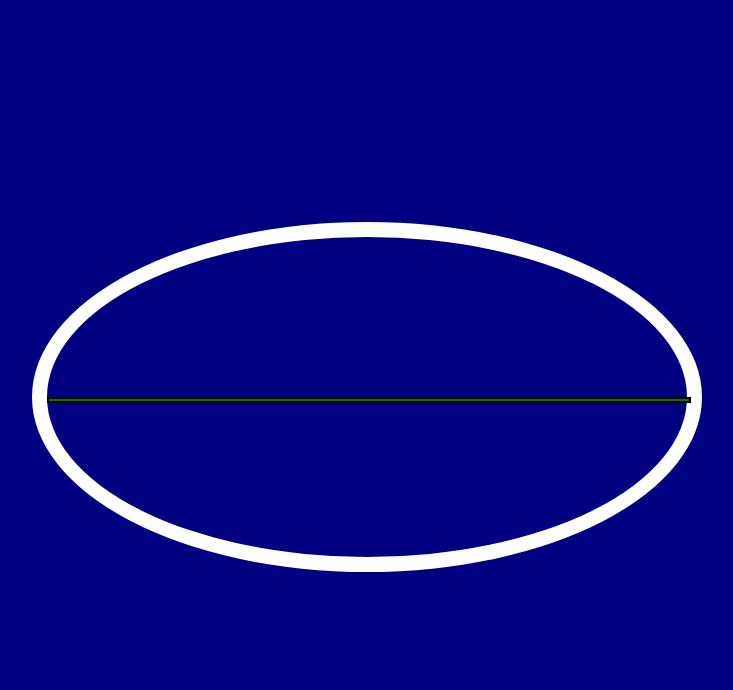
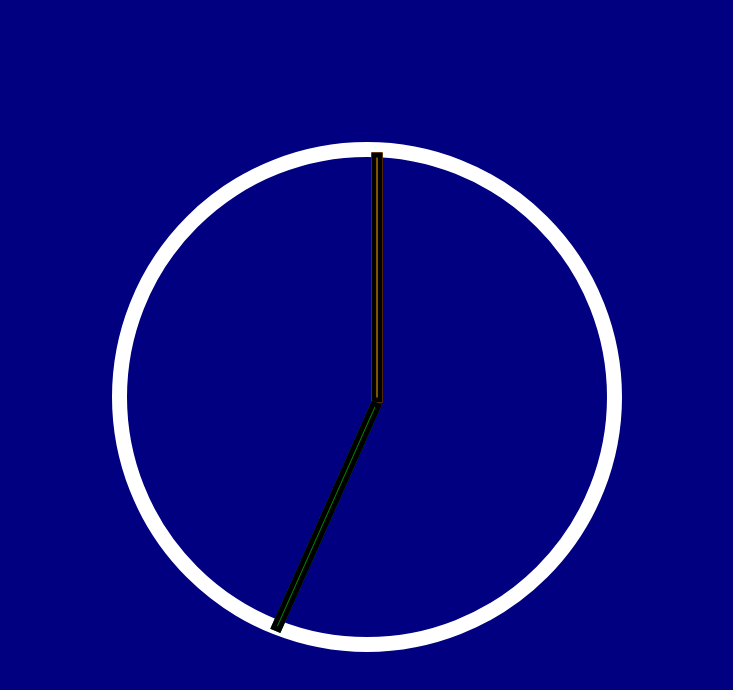
Before and after one commit to jcsmileyjr/react-clock, a React (Create React App) app: page / in a window 1280 px wide. Shown: the top 690 px of the page, without its empty margins (273-1006 px from the left). Built offline with nearby package versions, Linux system fonts and the light colour scheme.

Commit message:
Updated functionality for second hand movement around the clock face

```diff
--- a/src/App.css
+++ b/src/App.css
@@ -13,34 +13,42 @@
 #clock-face {
   border: 15px solid white;
   border-radius: 50%;
-  height: 40vh;
-  width: 50vw;
+  height: 30rem;
+  width: 30rem;
   transform:  translateY(-3px);
 }
 
 .hand {
   position: absolute;
-  width: 50vw;
-  height: 2px;
-
-  border: 2px solid black;
+  width: 50%;
+  height: 1px;
+  border: 5px solid black;
   top: 50%;
-  transform-origin: 100%;
-  transform: (rotate(90deg));
-  transition: 0.0 s;
-
 }
 
 #hour-hand {
   background-color: red;
+  transform-origin: 100%;
+  transform: rotate(90deg);
+  transition: all 0.05s;
+  transition-timing-function: cubic-bezier(0.1, 2.7, 0.58, 1);
 }
 
 #minute-hand {
   background-color: orange;
+  transform-origin: 100%;
+  transform: rotate(90deg);
+  transition: all 0.5s;
+  transition-timing-function: ease-in-out;
+  transition-timing-function: cubic-bezier(0.1, 2.7, 0.58, 1);
 }
 
 #second-hand {
   background-color: green;
+  transform-origin: 100%;
+  transform: rotate(90deg);
+  transition: all 0.05s;
+  transition-timing-function: cubic-bezier(0.1, 2.7, 0.58, 1);
 }
 
 
--- a/src/App.js
+++ b/src/App.js
@@ -1,12 +1,26 @@
 import './App.css';
+import React, {useState} from 'react';
 
 function App() {
+  const [secondHandRotation, setSecondhandRotation] = useState(90);
+
+  const setDate = () => {
+    const now = new Date();
+    const seconds = now.getSeconds();
+    /*Calculate the degrees to point the hand based on seconds & total degrees
+    in a circle and the original 90 degree angle (12 o'clock)*/
+    const updatedSecondHandDegrees = ((seconds/60) * 360) + 90;
+    setSecondhandRotation(updatedSecondHandDegrees);
+    console.log(seconds);
+  }
+
+  setInterval(setDate, 1000)
   return (
     <div className="page-style">
       <main id="clock-face">
-        <section id="hour-hand" className="hand"></section>
+        <section id="hour-hand" className="hand" ></section>
         <section id="minute-hand" className="hand"></section>
-        <section id="second-hand" className="hand"></section>
+        <section id="second-hand" className="hand"style={{transform:`rotate(${secondHandRotation}deg)`}}></section>
       </main>
     </div>
   );
```
